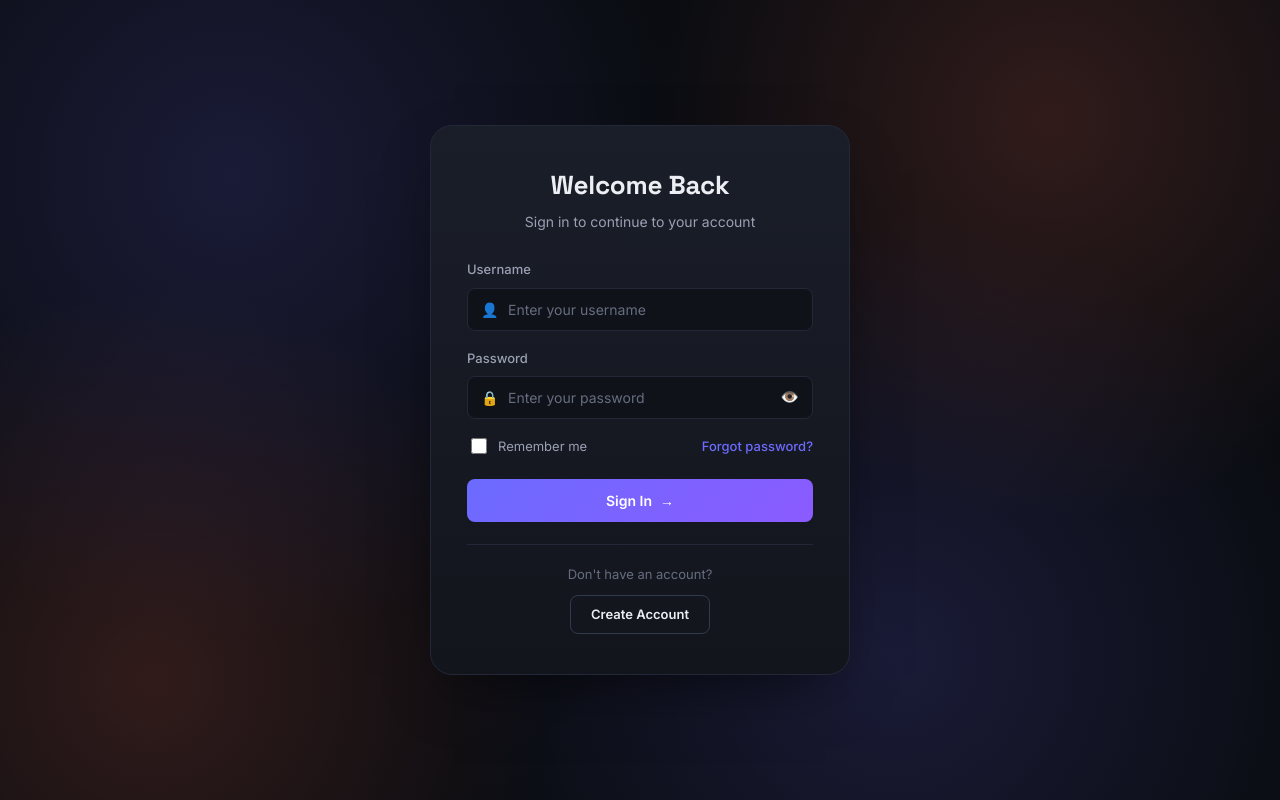
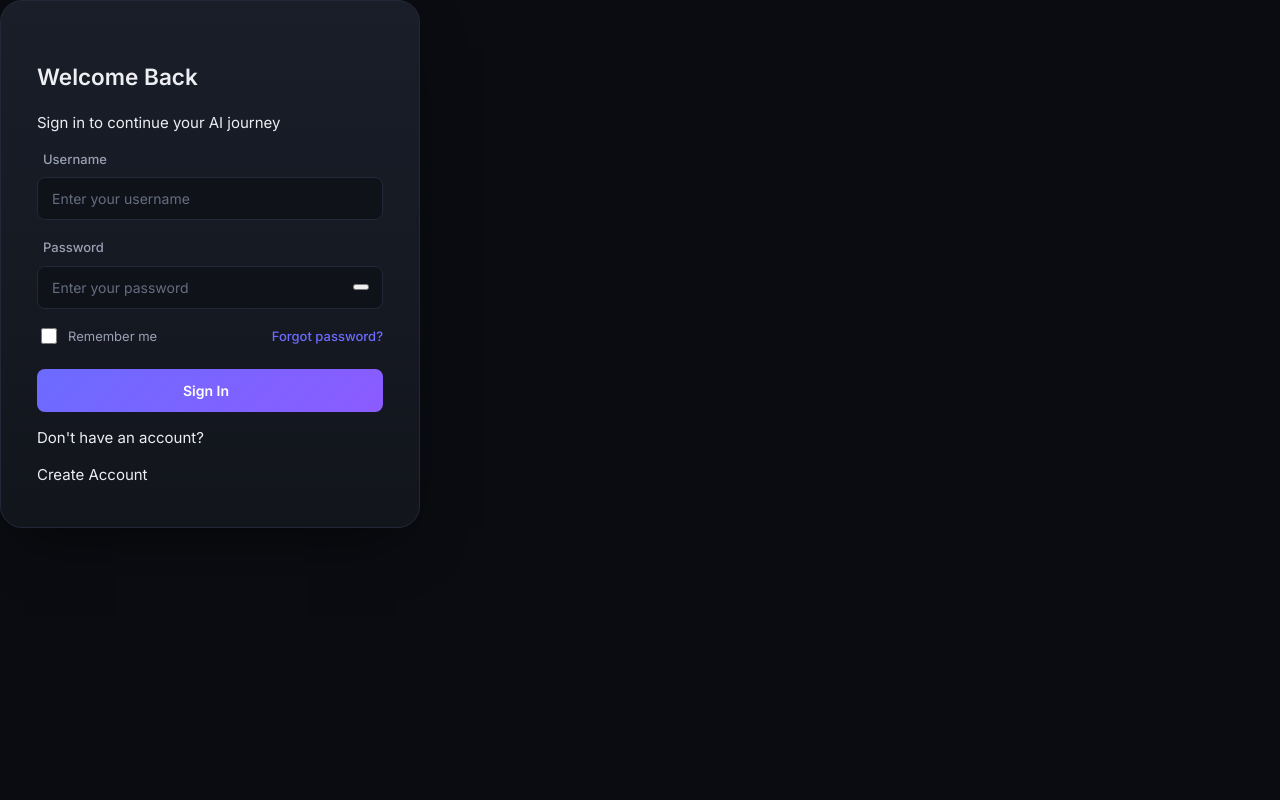
Before and after one commit to sumitkumar1233edeedad/nexamind-ai, a Django app: page /login/ in a window 1280 px wide. Run offline with Django 5.2, Linux system fonts and the light colour scheme.

Commit message:
Update login.html

```diff
--- a/chating/templates/chating/login.html
+++ b/chating/templates/chating/login.html
@@ -1,40 +1,46 @@
 {% extends 'main.html' %}
+{% block content %}
+<div class="auth-container">
+    <div class="auth-card login-card">
+        <div class="auth-header">
+            <div class="auth-icon">
+                <i class="fas fa-robot"></i>
+            </div>
 
-{% block content %}
-<div class="login-container">
-    <div class="login-card">
-        <div class="login-header">
             <h2>Welcome Back</h2>
-            <p>Sign in to continue to your account</p>
+            <p>Sign in to continue your AI journey</p>
         </div>
 
-        <form action="" method="POST" class="login-form">
+        <form action="" method="POST" class="auth-form">
             {% csrf_token %}
 
             {% if messages %}
                 {% for message in messages %}
                     <div class="message {{ message.tags }}">
-                        <span class="message-icon">                            {% if message.tags == 'success' %}✓{% else %}⚠{% endif %}
-                        </span>
+                        <i class="fas {% if message.tags == 'success' %}fa-check-circle{% else %}fa-exclamation-circle{% endif %}"></i>
                         {{ message }}
                     </div>
                 {% endfor %}
             {% endif %}
 
             <div class="form-group">
-                <label for="username">Username</label>
+                <label for="username">
+                    <i class="fas fa-user"></i> Username
+                </label>
                 <div class="input-wrapper">
-                    <span class="input-icon">👤</span>
                     <input type="text" id="username" name="username" placeholder="Enter your username" required>
                 </div>
             </div>
 
             <div class="form-group">
-                <label for="password">Password</label>
+                <label for="password">
+                    <i class="fas fa-lock"></i> Password
+                </label>
                 <div class="input-wrapper">
-                    <span class="input-icon">🔒</span>
                     <input type="password" id="password" name="password" placeholder="Enter your password" required>
-                    <span class="toggle-password" onclick="togglePassword()">👁️</span>
+                    <button type="button" class="toggle-password" onclick="togglePasswordVisibility('password')">
+                        <i class="fas fa-eye"></i>
+                    </button>
                 </div>
             </div>
 
@@ -46,14 +52,14 @@
                 <a href="#" class="forgot-password">Forgot password?</a>
             </div>
 
-            <button type="submit" class="login-btn">
+            <button type="submit" class="auth-btn login-btn">
                 <span>Sign In</span>
-                <span class="btn-icon">→</span>
+                <i class="fas fa-arrow-right"></i>
             </button>
 
-            <div class="register-link">
+            <div class="auth-footer">
                 <p>Don't have an account?</p>
-                <a href="{% url 'register' %}" class="register-btn">Create Account</a>
+                <a href="{% url 'register' %}" class="auth-link">Create Account</a>
             </div>
         </form>
     </div>
```
